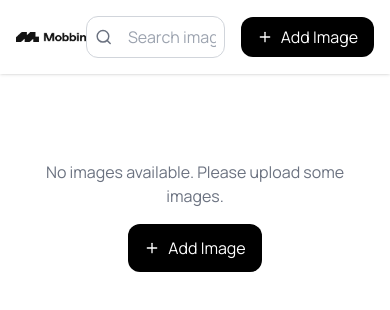
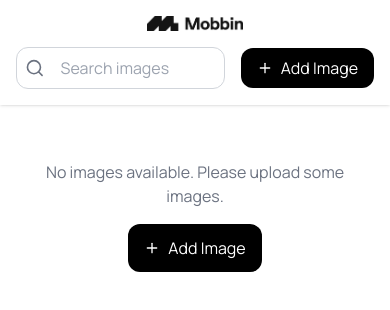
Before and after one commit to himarnoel/interviewproject, a Next.js app: page /home in a window 390 px wide. Shown: the top 310 px of the page. Built offline with nearby package versions, Linux system fonts and the light colour scheme.

Commit message:
fixed issue

```diff
--- a/src/app/home/page.tsx
+++ b/src/app/home/page.tsx
@@ -30,7 +30,7 @@ export default function Home() {
 
   return (
     <div className="container mx-auto py-10 px-4">
-      <header className="fixed top-0 left-0 right-0 bg-white z-10 shadow p-4 flex justify-between items-center">
+      <header className="fixed top-0 left-0 right-0 bg-white z-10 shadow p-4 flex flex-col lg:flex-row justify-between items-center">
         <Link href="/" className="inline-block">
           <Image
             src={logo}
@@ -39,7 +39,7 @@ export default function Home() {
           />
         </Link>
 
-        <div className="flex items-center gap-4">
+        <div className="flex items-center gap-4 mt-4 lg:mt-0">
           {/* Search Section */}
           <div className="flex gap-4 p-1 py-2 w-full max-w-[400px] border px-2 items-center border-gray-300 rounded-xl">
             <FiSearch className="text-gray-500 text-2xl" />
--- a/src/components/ImageGallery.tsx
+++ b/src/components/ImageGallery.tsx
@@ -45,7 +45,7 @@ export default function ImageGallery() {
   };
 
   return (
-    <div className="image-gallery mt-10">
+    <div className="image-gallery mt-6 lg:mt-10">
       {/* Empty State - No Images Available */}
       {images.length === 0 && (
         <div className="text-center mt-10 flex items-center flex-col justify-center">
@@ -68,7 +68,7 @@ export default function ImageGallery() {
       )}
 
       {filteredImages.length > 0 && (
-        <div className="grid grid-cols-1 sm:grid-cols-2 lg:grid-cols-3 items-center justify-items-start gap-6">
+        <div className=" flex flex-wrap justify-center sm:grid  sm:grid-cols-2 lg:grid-cols-3 items-center justify-items-center gap-8 sm:gap-6">
           {filteredImages.slice().reverse().map((image, index) => (
             <div key={index} className="image-card relative group rounded-lg overflow-hidden">
               <div className="relative">
```
